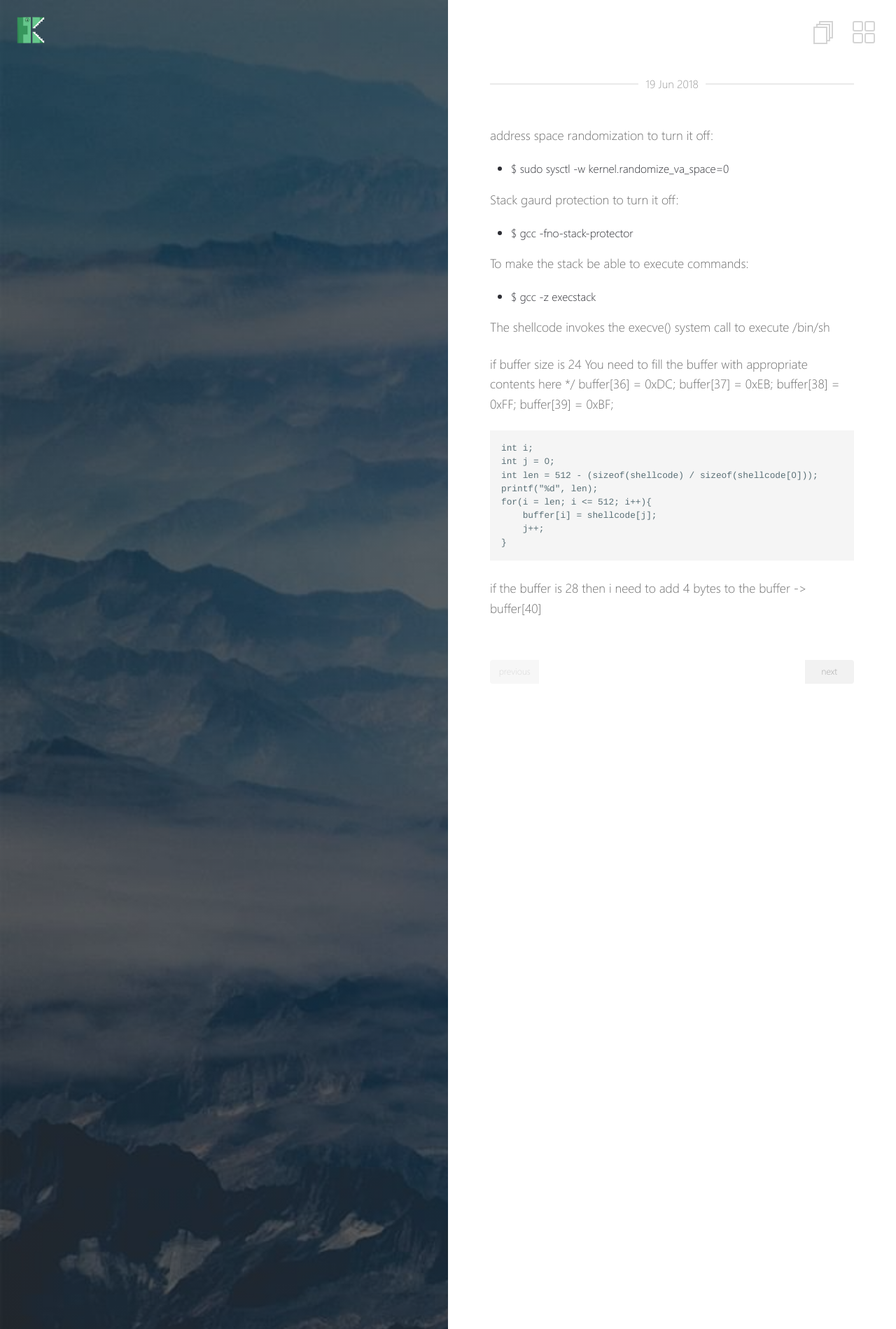
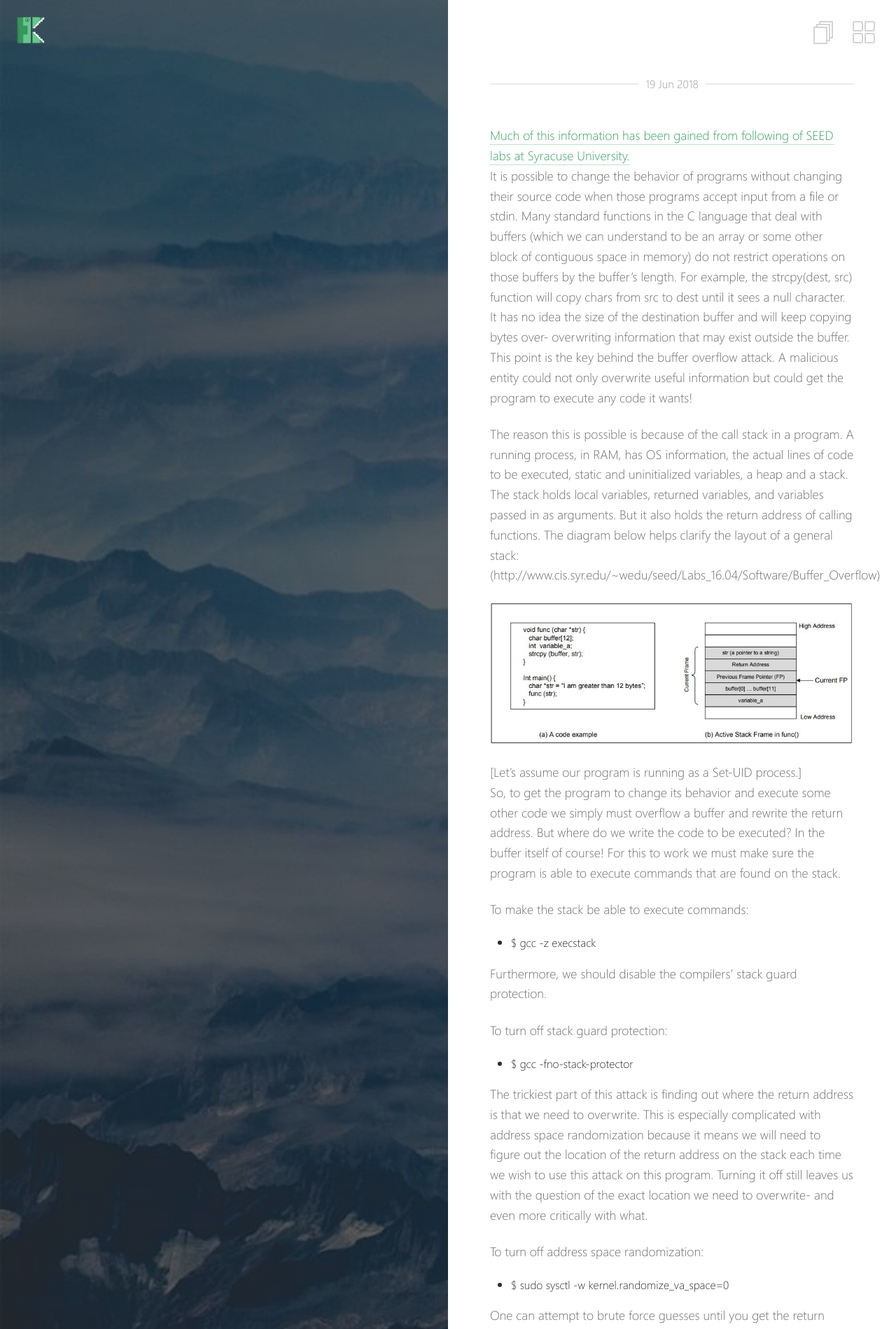
Before and after one commit to kunalJa/kunalJa.github.io, a Jekyll site: the page built from _posts/2018-06-19-buffer-overflow.md, in a window 1280 px wide. Shown: the top 1899 px of the page at 70% size. Built offline with Jekyll 4.4.1, drawn with Linux system fonts in a browser that asks for light colours; some of the changed text lies outside the part shown.

Commit message:
Added Buffer Overflwo

```diff
--- a/_posts/2018-06-19-buffer-overflow.md
+++ b/_posts/2018-06-19-buffer-overflow.md
@@ -9,37 +9,51 @@ tags:
   - C
   - Summer 2018
 ---
+[Much of this information has been gained from following of SEED labs at Syracuse University.](http://www.cis.syr.edu/~wedu/seed/labs.html)<br/>
+It is possible to change the behavior of programs without changing their source code when those programs accept input from a file or stdin.
+Many standard functions in the C language that deal with buffers (which we can understand to be an array or some other block of contiguous space in memory) do not restrict operations on those buffers by the buffer’s length. For example, the strcpy(dest, src) function will copy chars from src to dest until it sees a null character. It has no idea the size of the destination buffer and will keep copying bytes over- overwriting information that may exist outside the buffer. This point is the key behind the buffer overflow attack. A malicious entity could not only overwrite useful information but could get the program to execute any code it wants!
 
-address space randomization
-to turn it off:
-* $ sudo sysctl -w kernel.randomize_va_space=0
+The reason this is possible is because of the call stack in a program.
+A running process, in RAM, has OS information, the actual lines of code to be executed, static and uninitialized variables, a heap and a stack. The stack holds local variables, returned variables, and variables passed in as arguments. But it also holds the return address of calling functions. The diagram below helps clarify the layout of a general stack:
+(http://www.cis.syr.edu/~wedu/seed/Labs_16.04/Software/Buffer_Overflow)
 
-Stack gaurd protection
-to turn it off:
-* $ gcc -fno-stack-protector
+![alt]({{ site.url }}/images/posts/stack_frame.jpg)
+
+[Let’s assume our program is running as a Set-UID process.] <br/>
+So, to get the program to change its behavior and execute some other code we simply must overflow a buffer and rewrite the return address. But where do we write the code to be executed? In the buffer itself of course! For this to work we must make sure the program is able to execute commands that are found on the stack.
 
 To make the stack be able to execute commands:
 * $ gcc -z execstack
 
-The shellcode invokes the
-execve()
-system call to execute
-/bin/sh
+Furthermore, we should disable the compilers’ stack guard protection.
 
-if buffer size is 24
-You need to fill the buffer with appropriate contents here */
+To turn off stack guard protection:
+* $ gcc -fno-stack-protector
+
+The trickiest part of this attack is finding out where the return address is that we need to overwrite. This is especially complicated with address space randomization because it means we will need to figure out the location of the return address on the stack each time we wish to use this attack on this program. Turning it off still leaves us with the question of the exact location we need to overwrite- and even more critically with what.
+
+To turn off address space randomization:
+* $ sudo sysctl -w kernel.randomize_va_space=0
+
+One can attempt to brute force guesses until you get the return address overwritten, but for simplicity we will find out the location of the return address with gdb. A neat trick to get the return address to point to where you want it to is to fill your shellcode with NOP for a huge range before your actual code to run. When the instruction pointer encounters a **NOP** it will move on to the next instruction. In short, you don't have to return to the exact start of the code you wish to execute, just somewhere below the starting point!
+
+The shellcode given in the SEED Labs invokes the execve() system call to execute /bin/sh which is symbolically linked to a shell process. Another issue is that because we are copying into the buffer with strcpy(), nowhere in our code can there be a byte of all 0s. This will be seen as a null char and stop the buffer copy.
+
+<code> // This shows an example overwriting of the buffer. Bytes 36-39 is the overwriting of the return address.
+
     buffer[36] = 0xDC;
     buffer[37] = 0xEB;
     buffer[38] = 0xFF;
     buffer[39] = 0xBF;
-
     int i;
     int j = 0;
-    int len = 512 - (sizeof(shellcode) / sizeof(shellcode[0]));
+    int len = 512 - (sizeof(shellcode) / sizeof(shellcode[0])); // 512- buffer length
     printf("%d", len);
     for(i = len; i <= 512; i++){
         buffer[i] = shellcode[j];
         j++;
     }
 
-if the buffer is 28 then i need to add 4 bytes to the buffer -> buffer[40]
+Finally, I ran the code again but this time with address randomization turned on. Brute force was used to guess the correct location of the return address.
+
+![alt]({{ site.url }}/images/posts/buffer_overflow.jpg)
```
Also changed, not shown: _posts/2018-07-12-return-to-lib-c.md (+3 -2 lines), _posts/2018-06-30-pip.md (renamed from _posts/2018-06-20-pip.md), images/posts/buffer_overflow.jpg (added), images/posts/stack_frame.JPG (added).
